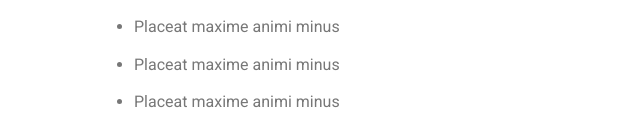
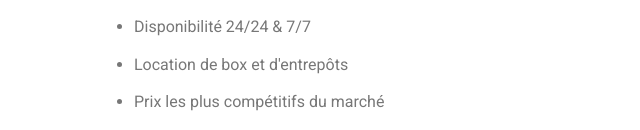
Before and after one commit to re-hunter/real-estate, a plain HTML site: page index.html in a window 1280 px wide. Shown: the part 3398-3528 px from the top of the page, 640-1280 px from the left. Drawn offline with nearby package versions, Linux system fonts and the light colour scheme.

Commit message:
Update index.html

```diff
--- a/index.html
+++ b/index.html
@@ -58,7 +58,7 @@
                 <div>
                     <span class="fas fa-home"></span>
                     <h4>Trouver</h4>
-                    <p>Le plus grand réseau d'Europe pour dénicher les meilleures affaires</p>
+                    <p>Le plus grand réseau du monde pour dénicher les meilleures affaires</p>
                 </div>
 
                 <div>
@@ -188,11 +188,11 @@
                 <p class="large-paragraph">Nous pavons le chemin qui mène du rêve à la réalité.</p>
                 <p>Aux côtés de notre équipe de professionnels, nous vous guidons pas à pas dans votre projet d'avenir ! Votre bonheur est notre seul objectif ! </p>
                 <ul>
-                    <li>Placeat maxime animi minus</li>
-                    <li>Placeat maxime animi minus</li>
-                    <li>Placeat maxime animi minus</li>
-                    <li>Placeat maxime animi minus</li>
-                    <li>Placeat maxime animi minus</li>
+                    <li>Disponibilité 24/24 & 7/7</li>
+                    <li>Location de box et d'entrepôts</li>
+                    <li>Prix les plus compétitifs du marché</li>
+                    <li>Un réseau mondial à votre disposition</li>
+                    <li>Mieux investir grâce à nos experts immobiliers</li>
                 </ul>
                 <button class="rounded">En savoir plus</button>
             </div>
```
